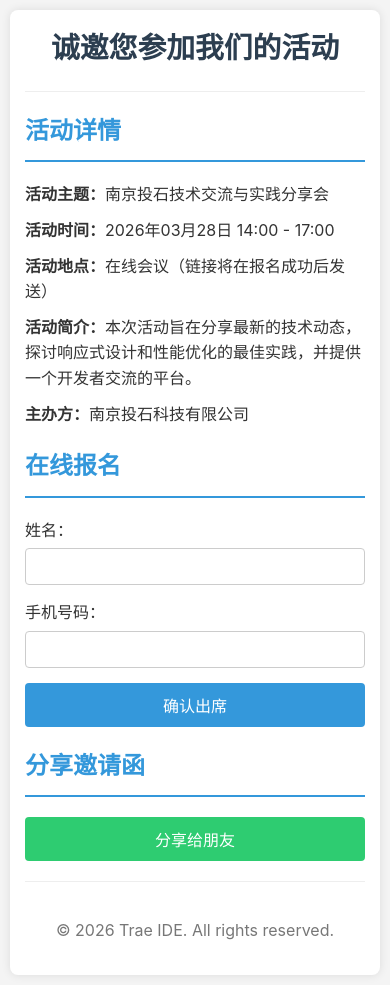
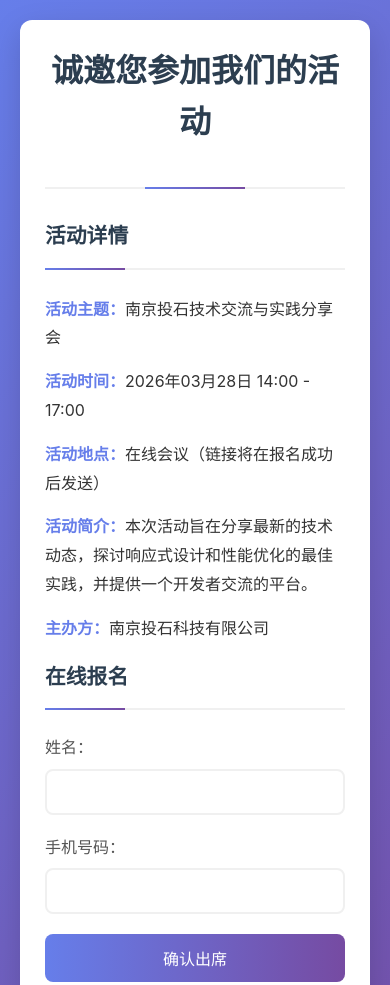
Before and after one commit to leeche19841024/h5-invitation, a website: page index.html in a window 390 px wide. Shown: the top 985 px of the page. Drawn offline with Linux system fonts and the light colour scheme.

Commit message:
Enhance UI design and add success message

```diff
--- a/script.js
+++ b/script.js
@@ -45,14 +45,51 @@ document.addEventListener('DOMContentLoaded', function() {
             const result = await response.json();
 
             if (response.ok) {
-                alert(`感谢您的报名，${name}！我们已收到您的信息，期待您的光临。`);
+                // 创建成功提示元素
+                const successMessage = document.createElement('div');
+                successMessage.className = 'success-message';
+                successMessage.textContent = `感谢您的报名，${name}！我们已收到您的信息，期待您的光临。`;
+
+                // 将提示添加到表单下方
+                rsvpForm.parentNode.appendChild(successMessage);
+
+                // 重置表单
                 rsvpForm.reset();
+
+                // 3秒后自动移除提示
+                setTimeout(() => {
+                    successMessage.remove();
+                }, 3000);
             } else {
-                alert(`报名失败: ${result.message || '未知错误'}`);
+                // 创建失败提示元素
+                const errorMessage = document.createElement('div');
+                errorMessage.className = 'success-message';
+                errorMessage.style.background = 'rgba(231, 76, 60, 0.9)';
+                errorMessage.textContent = `报名失败: ${result.message || '未知错误'}`;
+
+                // 将提示添加到表单下方
+                rsvpForm.parentNode.appendChild(errorMessage);
+
+                // 3秒后自动移除提示
+                setTimeout(() => {
+                    errorMessage.remove();
+                }, 3000);
             }
         } catch (error) {
             console.error('报名请求失败:', error);
-            alert('报名失败，请稍后再试。');
+            // 创建错误提示元素
+            const errorMessage = document.createElement('div');
+            errorMessage.className = 'success-message';
+            errorMessage.style.background = 'rgba(231, 76, 60, 0.9)';
+            errorMessage.textContent = '报名失败，请稍后再试。';
+
+            // 将提示添加到表单下方
+            rsvpForm.parentNode.appendChild(errorMessage);
+
+            // 3秒后自动移除提示
+            setTimeout(() => {
+                errorMessage.remove();
+            }, 3000);
         }
     });
 
--- a/style.css
+++ b/style.css
@@ -1,111 +1,198 @@
 
+/* 全局样式 */
 body {
-    font-family: -apple-system, BlinkMacSystemFont, "Segoe UI", Roboto, "Helvetica Neue", Arial, sans-serif;
+    font-family: 'Microsoft YaHei', -apple-system, BlinkMacSystemFont, "Segoe UI", Roboto, "Helvetica Neue", Arial, sans-serif;
     line-height: 1.6;
     margin: 0;
     padding: 0;
-    background-color: #f4f4f4;
+    background: linear-gradient(135deg, #667eea 0%, #764ba2 100%);
     color: #333;
+    min-height: 100vh;
+    display: flex;
+    justify-content: center;
+    align-items: center;
 }
 
+/* 容器样式 */
 .container {
     max-width: 800px;
-    margin: 20px auto;
-    padding: 20px;
+    width: 95%;
+    margin: 40px auto;
+    padding: 40px;
     background: #fff;
-    border-radius: 8px;
-    box-shadow: 0 0 10px rgba(0, 0, 0, 0.1);
+    border-radius: 12px;
+    box-shadow: 0 10px 30px rgba(0, 0, 0, 0.15);
+    animation: fadeIn 0.8s ease-in-out;
 }
 
+/* 动画效果 */
+@keyframes fadeIn {
+    from {
+        opacity: 0;
+        transform: translateY(20px);
+    }
+    to {
+        opacity: 1;
+        transform: translateY(0);
+    }
+}
+
+/* 头部样式 */
 header {
     text-align: center;
-    border-bottom: 1px solid #eee;
-    padding-bottom: 20px;
-    margin-bottom: 20px;
+    border-bottom: 2px solid #f0f0f0;
+    padding-bottom: 30px;
+    margin-bottom: 30px;
+    position: relative;
+}
+
+header::after {
+    content: '';
+    position: absolute;
+    bottom: -2px;
+    left: 50%;
+    transform: translateX(-50%);
+    width: 100px;
+    height: 2px;
+    background: linear-gradient(90deg, #667eea, #764ba2);
 }
 
 header h1 {
     margin: 0;
     color: #2c3e50;
+    font-size: 2.5em;
+    font-weight: 700;
+    margin-bottom: 10px;
 }
 
+/* 活动详情样式 */
 .event-details h2,
 .rsvp h2,
 .share h2 {
-    color: #3498db;
-    border-bottom: 2px solid #3498db;
-    padding-bottom: 10px;
-    margin-bottom: 20px;
+    color: #2c3e50;
+    border-bottom: 2px solid #f0f0f0;
+    padding-bottom: 15px;
+    margin-bottom: 25px;
+    font-size: 1.5em;
+    position: relative;
+}
+
+.event-details h2::after,
+.rsvp h2::after,
+.share h2::after {
+    content: '';
+    position: absolute;
+    bottom: -2px;
+    left: 0;
+    width: 80px;
+    height: 2px;
+    background: linear-gradient(90deg, #667eea, #764ba2);
 }
 
 .event-details p {
-    margin: 10px 0;
+    margin: 15px 0;
+    font-size: 16px;
+    line-height: 1.8;
 }
 
+.event-details p strong {
+    color: #667eea;
+}
+
+/* 表单样式 */
 .form-group {
-    margin-bottom: 15px;
+    margin-bottom: 20px;
 }
 
 .form-group label {
     display: block;
-    margin-bottom: 5px;
+    margin-bottom: 8px;
+    font-weight: 500;
+    color: #555;
 }
 
 .form-group input {
     width: 100%;
-    padding: 10px;
-    border: 1px solid #ccc;
-    border-radius: 4px;
+    padding: 12px 15px;
+    border: 2px solid #f0f0f0;
+    border-radius: 8px;
     box-sizing: border-box;
+    font-size: 16px;
+    transition: all 0.3s ease;
 }
 
+.form-group input:focus {
+    outline: none;
+    border-color: #667eea;
+    box-shadow: 0 0 0 3px rgba(102, 126, 234, 0.1);
+}
+
+/* 按钮样式 */
 .btn {
     display: inline-block;
-    background: #3498db;
+    background: linear-gradient(90deg, #667eea, #764ba2);
     color: #fff;
-    padding: 10px 20px;
+    padding: 12px 24px;
     border: none;
-    border-radius: 4px;
+    border-radius: 8px;
     cursor: pointer;
     text-decoration: none;
     font-size: 16px;
+    font-weight: 500;
     width: 100%;
     box-sizing: border-box;
     text-align: center;
+    transition: all 0.3s ease;
+    position: relative;
+    overflow: hidden;
 }
 
 .btn:hover {
-    background: #2980b9;
+    transform: translateY(-2px);
+    box-shadow: 0 5px 15px rgba(102, 126, 234, 0.4);
+}
+
+.btn:active {
+    transform: translateY(0);
 }
 
 #share-btn {
-    background: #2ecc71;
+    background: linear-gradient(90deg, #4facfe, #00f2fe);
 }
 
 #share-btn:hover {
-    background: #27ae60;
+    box-shadow: 0 5px 15px rgba(79, 172, 254, 0.4);
 }
 
+/* 底部样式 */
 footer {
     text-align: center;
-    margin-top: 20px;
+    margin-top: 40px;
     padding-top: 20px;
-    border-top: 1px solid #eee;
+    border-top: 1px solid #f0f0f0;
     color: #777;
+    font-size: 14px;
 }
 
-/* Responsive Design */
+/* 响应式设计 */
 @media (max-width: 600px) {
     .container {
-        margin: 10px;
-        padding: 15px;
+        margin: 20px;
+        padding: 25px;
     }
 
     header h1 {
-        font-size: 1.8em;
+        font-size: 2em;
+    }
+
+    .event-details h2,
+    .rsvp h2,
+    .share h2 {
+        font-size: 1.3em;
     }
 }
 
+/* 覆盖层样式 */
 .overlay {
     position: fixed;
     top: 0;
@@ -120,12 +207,17 @@ footer {
     justify-content: center;
     align-items: center;
     flex-direction: column;
+    animation: fadeIn 0.3s ease-in-out;
 }
 
 .overlay p {
-    font-size: 20px;
+    font-size: 24px;
     margin: 0;
-    padding: 20px;
+    padding: 30px;
+    background: rgba(255, 255, 255, 0.1);
+    border-radius: 12px;
+    max-width: 80%;
+    line-height: 1.5;
 }
 
 .overlay::after {
@@ -135,4 +227,40 @@ footer {
     top: 20px;
     right: 30px;
     transform: rotate(10deg);
+    animation: pulse 1.5s infinite;
 }
+
+@keyframes pulse {
+    0% {
+        transform: rotate(10deg) scale(1);
+    }
+    50% {
+        transform: rotate(10deg) scale(1.1);
+    }
+    100% {
+        transform: rotate(10deg) scale(1);
+    }
+}
+
+/* 成功提示样式 */
+.success-message {
+    background: rgba(46, 204, 113, 0.9);
+    color: white;
+    padding: 15px 20px;
+    border-radius: 8px;
+    margin-top: 20px;
+    text-align: center;
+    font-weight: 500;
+    animation: slideIn 0.5s ease-in-out;
+}
+
+@keyframes slideIn {
+    from {
+        opacity: 0;
+        transform: translateY(-10px);
+    }
+    to {
+        opacity: 1;
+        transform: translateY(0);
+    }
+}
```
